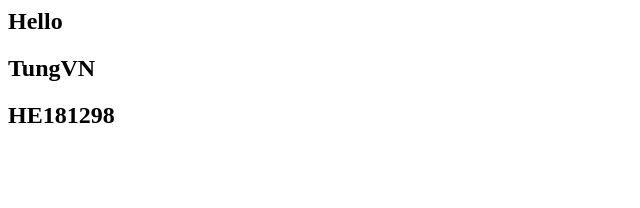
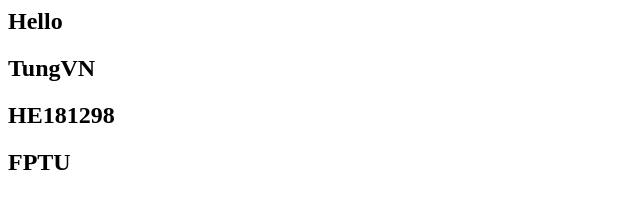
Before and after one commit to Tungthandong/practice_git, a plain HTML site: page index.html in a window 1280 px wide. Shown: the whole page, without its empty margins (0-640 px from the left). Drawn offline with Linux system fonts and the light colour scheme.

Commit message:
Update: add university

```diff
--- a/index.html
+++ b/index.html
@@ -1,3 +1,4 @@
 <h2>Hello</h2>
 <h2>TungVN</h2>
 <h2>HE181298</h2>
+<h2>FPTU</h2>
```
